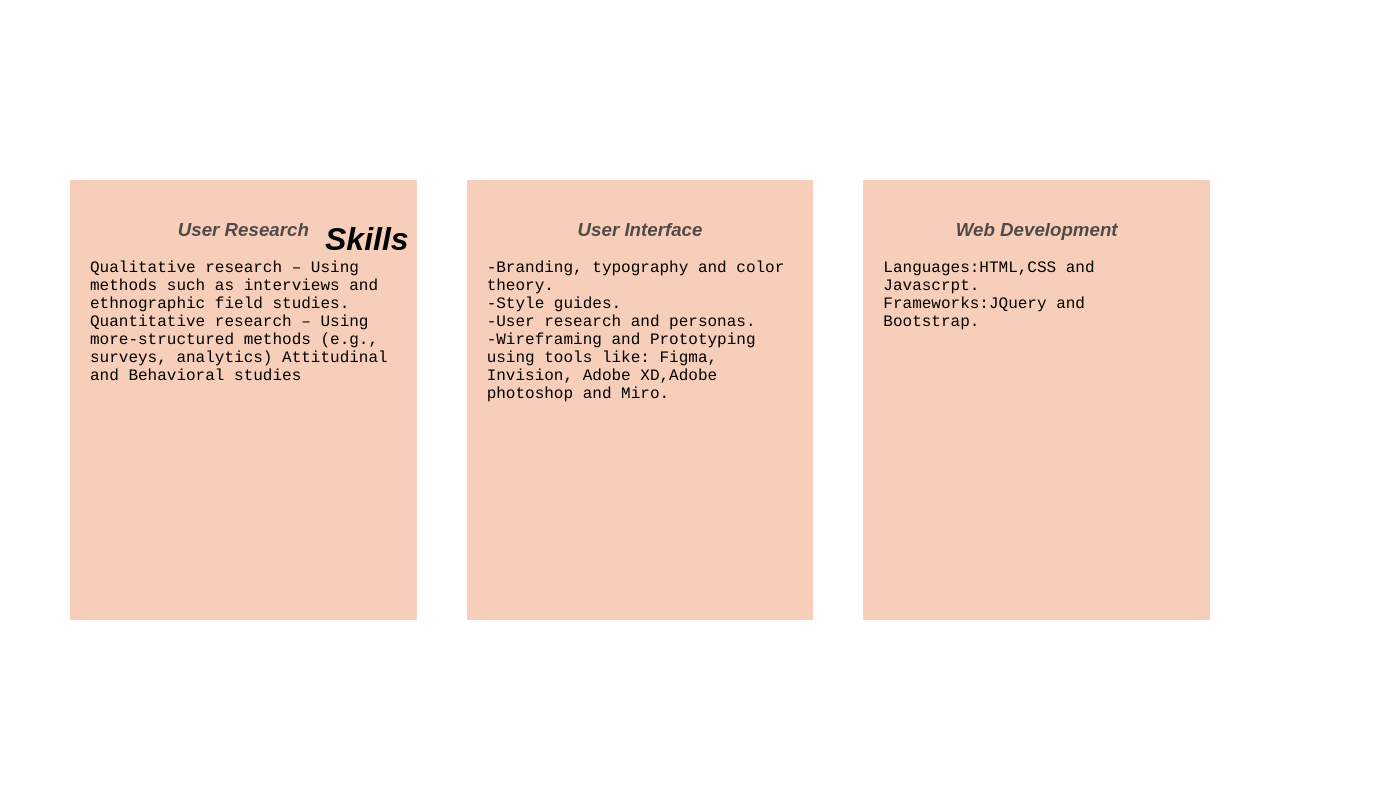
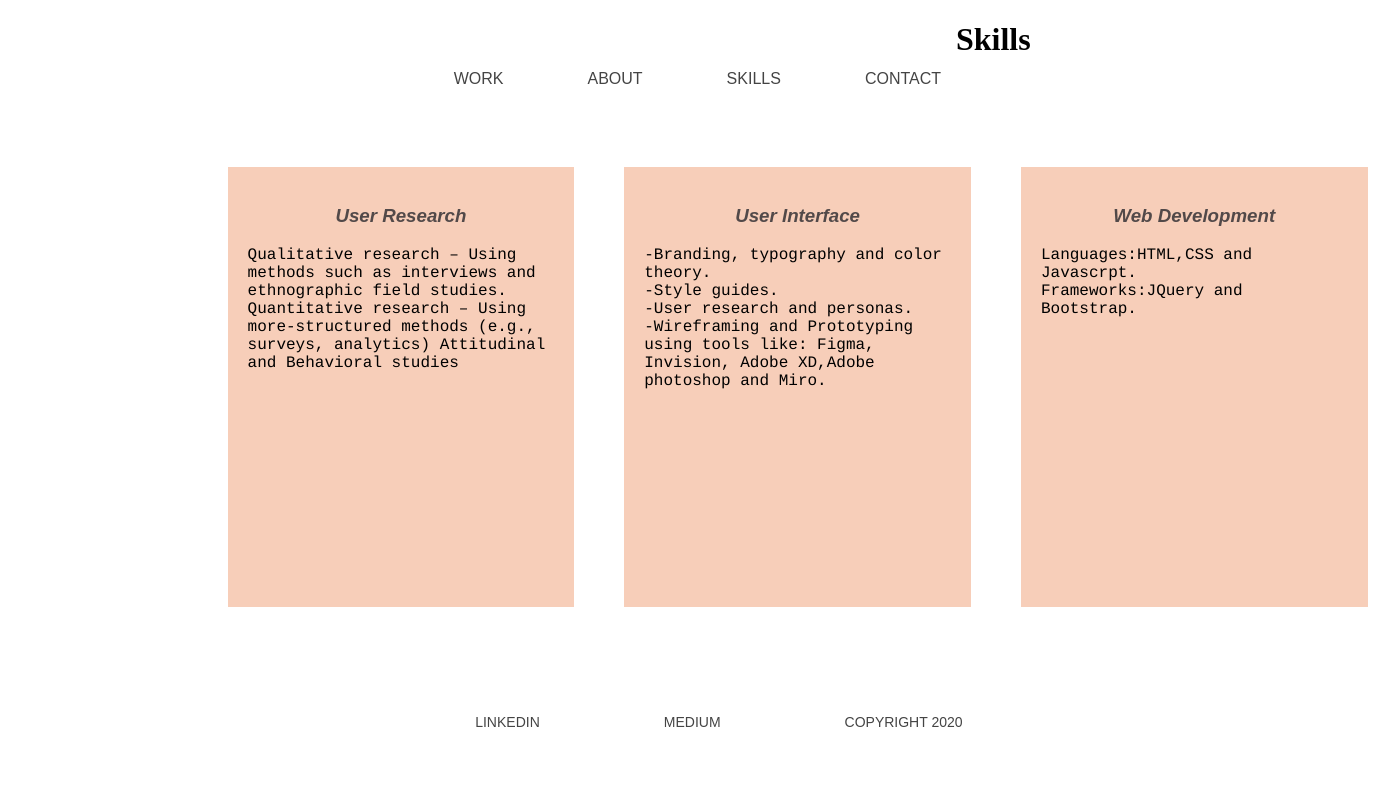
Before and after one commit to neha37-arch/UX_UI_HW_18, a plain HTML site: page index.html in a window 1280 px wide. Shown: the whole page, 1398 px wide, since content can reach past the window. Drawn offline with Linux system fonts and the light colour scheme.

Commit message:
nav bar included

```diff
--- a/css/styles.css
+++ b/css/styles.css
@@ -1,7 +1,38 @@
-.heading h1{
-    position: absolute;
-  top: 200px;
-  left: 325px;
+.inline-block{
+    display: inline-block;
+    vertical-align: top;
+}
+nav{
+    width : 73%;
+    padding: 1%;
+    display:inline;
+    float: left ;
+}
+nav ul{
+list-style: none;
+}
+nav li {
+display: inline-block;
+margin: 20px 40px;
+position: relative;
+left: 40%;
+}
+
+nav a { color: #444;
+text-decoration: none;
+font-family: sans-serif;
+text-transform: uppercase;
+font-size: 16px;
+text-align: center;
+
+}
+
+nav a:hover {
+    color: black;
+
+}
+
+
 
     font-family: sans-serif;
     font-style: italic;
@@ -27,6 +58,7 @@ body{
    grid-gap:10px;
    padding:10px;
    box-sizing:border-box;
+   margin-left: 15%;
 
 
 }
@@ -73,5 +105,23 @@ color:#524949;
     padding:0;
     color:#524949
     font-size:16px;
+    font-family: courier,sas-serif;
 
 }
+
+footer ul{ list-style: none;}
+
+footer li{
+display: inline-block;
+    vertical-align : top;
+    text-align: centre;
+    margin: 60px 60px;
+    position: relative;
+    left: 30%;
+}
+footer a { color: #444;
+    text-decoration: none;
+    font-family: sans-serif;
+    text-transform: uppercase;
+    font-size: 14px;
+    text-align: center;}
--- a/index.html
+++ b/index.html
@@ -11,6 +11,15 @@
 
 </head>
 <body>
+
+    <nav class=" inline-block">
+        <ul>
+                <li><a href= "work.html">WORK</a> </li>
+                <li><a href= "#">ABOUT</a></li>
+                <li><a href= "index.html">SKILLS</a></li>
+                <LI><a href= "#">CONTACT</a></LI>
+        </ul>
+        </nav>
     <div class="heading"> <h1>Skills</h1></div>
     <div class="container">
         <div class="box">
@@ -41,7 +50,12 @@
                     </div>
                 </div>
 
-
+                <footer><ul>
+                    <li><a href="#">linkedIn</a></li>
+                    <li><a href="#">Medium</a></li>
+                    <li><a href="#">copyright 2020</a></li>
+                </ul></footer>
 
 </body>
+
 </html>
```
